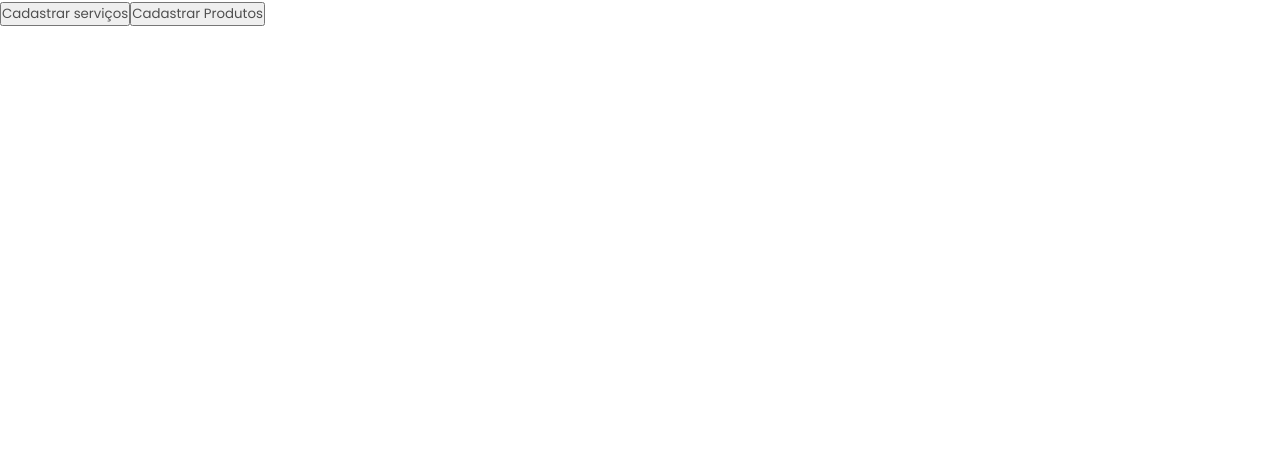
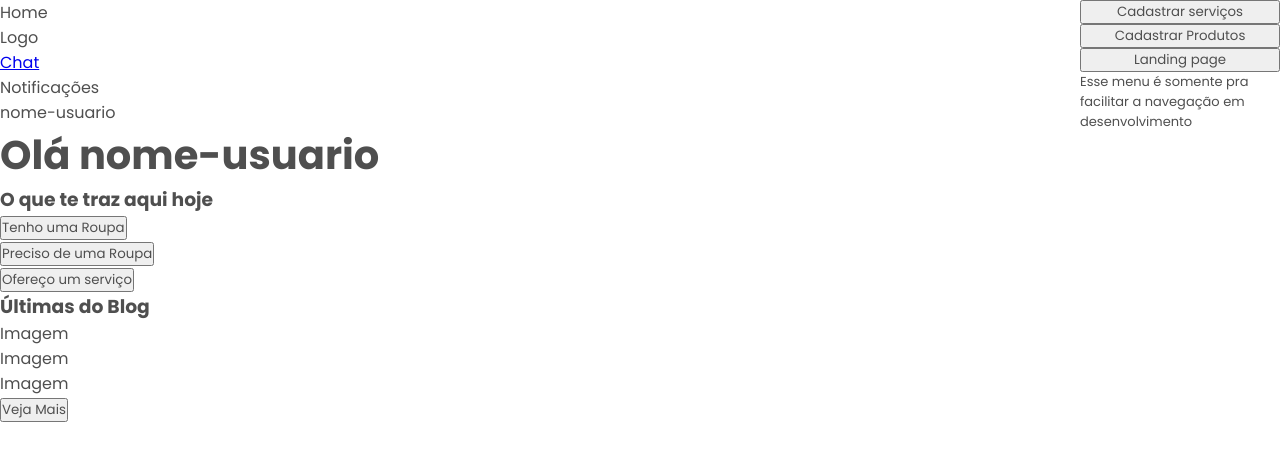
Before and after one commit to ioanefaumui/provihack_equipe_8, a Next.js app: page / in a window 1280 px wide. Shown: the top 460 px of the page. Built offline with nearby package versions, Linux system fonts and the light colour scheme.

Commit message:
add menu for development

```diff
--- a/pages/_app.js
+++ b/pages/_app.js
@@ -1,9 +1,31 @@
 import "./_app.css";
 import GlobalStyle from "../styles/GlobalStyle";
+import Router from "next/router";
 
 function MyApp({ Component, pageProps }) {
   return (
     <>
+      <div
+        style={{
+          position: "absolute",
+          right: "0",
+          display: "flex",
+          flexDirection: "column",
+          width: "200px",
+          fontSize: "13px",
+        }}
+      >
+        <button onClick={() => Router.push("/cadastro_servicos")}>
+          Cadastrar serviços
+        </button>
+        <button onClick={() => Router.push("/cadastro_products")}>
+          Cadastrar Produtos
+        </button>
+        <button onClick={() => Router.push("/landing-page")}>
+          Landing page
+        </button>
+        Esse menu é somente pra facilitar a navegação em desenvolvimento
+      </div>
       <GlobalStyle />
       <Component {...pageProps} />
     </>
--- a/pages/index.js
+++ b/pages/index.js
@@ -5,12 +5,7 @@
 export default function Home() {
   return (
     <>
-      <button onClick={() => Router.push("/cadastro_servicos")}>
-        Cadastrar serviços
-      </button>
-      <button onClick={() => Router.push("/cadastro_products")}>
-        Cadastrar Produtos
-      </button>
+      <HomePage />
     </>
   );
 }
```
